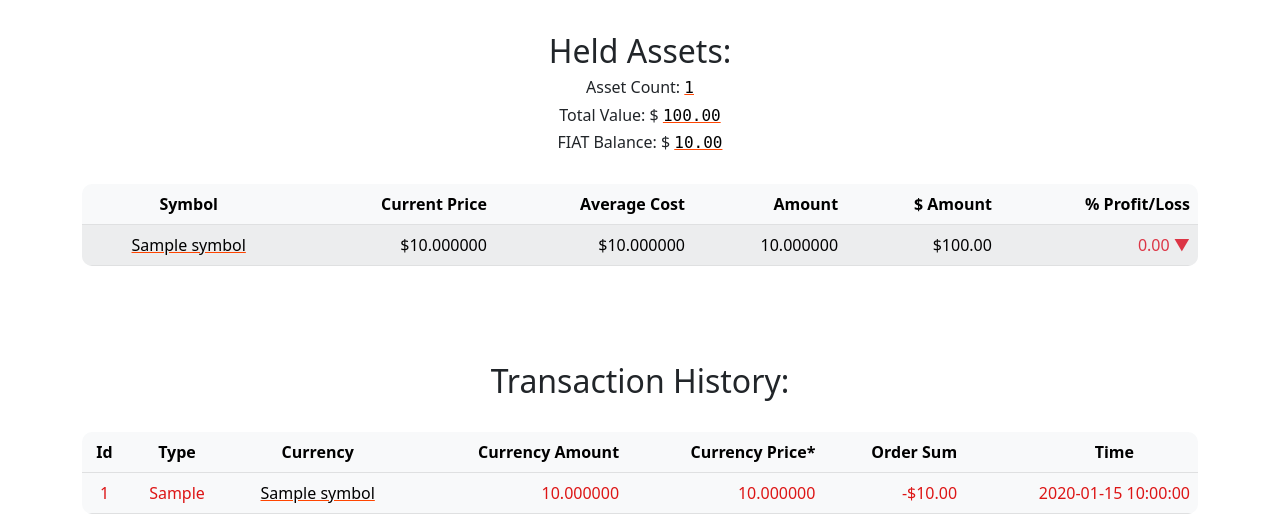
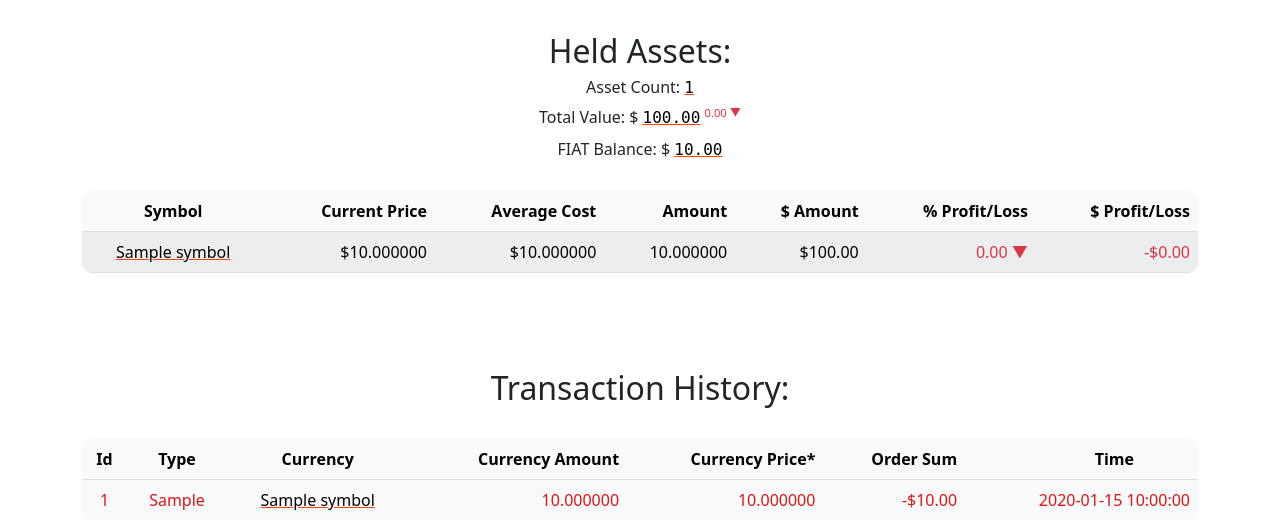
Before and after one commit to guztus/CryptoAPI-Platform, a PHP site: template public/views/portfolio/portfolio.view.twig in a window 1280 px wide. Shown: the part 56-576 px from the top of the page. Run offline with PHP 8.4, Linux system fonts and the light colour scheme; the template is opened without the code that fills it: most values are stand-ins (such as "Sample title", 1, 10 or a date in 2020); some libraries are stand-ins or nearby versions.

Commit message:
$ profit/loss

```diff
--- a/public/views/portfolio/portfolio.view.twig
+++ b/public/views/portfolio/portfolio.view.twig
@@ -80,18 +80,30 @@
     <div style="text-align: center">
         {% set assetsTotalSum = 0 %}
         {% set totalAssetCount = 0 %}
+        {% set totalProfitLoss = 0 %}
 
         {% for asset in assetList %}
             {% set assetsTotalSum = assetsTotalSum + asset.currentPrice * asset.amount %}
             {% set totalAssetCount = totalAssetCount + 1 %}
+            {#            (((asset.currentPrice-asset.averageCost)/asset.averageCost)*100)#}
+            {% set totalProfitLoss = totalProfitLoss + (((asset.currentPrice-asset.averageCost)/asset.averageCost)*100) %}
         {% endfor %}
 
         <h6>
             Asset Count: <span class="monospace orangeUnderLine">{{ totalAssetCount|number_format(0, '.', ',') }}</span>
         </h6>
-        <h6>
+        <h6 style="margin-bottom: 0.8em">
             Total Value: $ <span
                     class="monospace orangeUnderLine">{{ assetsTotalSum|number_format(2, '.', ',') }}</span>
+            {% if totalProfitLoss > 0 %}
+                <span class="text-success" style="font-size: 0.7em; font-weight: normal; vertical-align: super">
+                            +{{ totalProfitLoss|number_format(2, '.', ',') }} ▲
+                        </span>
+            {% else %}
+                <span class="text-danger" style="font-size: 0.7em; font-weight: normal; vertical-align: super">
+                            {{ totalProfitLoss|number_format(2, '.', ',') }} ▼
+                        </span>
+            {% endif %}
         </h6>
         <h6>
             FIAT Balance: $ <span
@@ -104,11 +116,12 @@
         <thead>
         <tr>
             <th class="centered">Symbol</th>
-            <th>Current Price</th>
+            <th cols>Current Price</th>
             <th>Average Cost</th>
             <th>Amount</th>
             <th>$ Amount</th>
             <th>% Profit/Loss</th>
+            <th>$ Profit/Loss</th>
         </tr>
         </thead>
         <tbody>
@@ -131,6 +144,17 @@
                     {% else %}
                         <span class="text-danger">
                             {{ (((asset.currentPrice-asset.averageCost)/asset.averageCost)*100)|number_format(2, '.', ',') }} ▼
+                        </span>
+                    {% endif %}
+                </td>
+                <td>
+                    {% if asset.currentPrice > asset.averageCost %}
+                        <span class="text-success">
+                            +${{ ((asset.currentPrice-asset.averageCost)*asset.amount)|number_format(2, '.', ',') }}
+                        </span>
+                    {% else %}
+                        <span class="text-danger">
+                            -${{ ((asset.averageCost-asset.currentPrice)*asset.amount)|number_format(2, '.', ',') }}
                         </span>
                     {% endif %}
                 </td>
```
